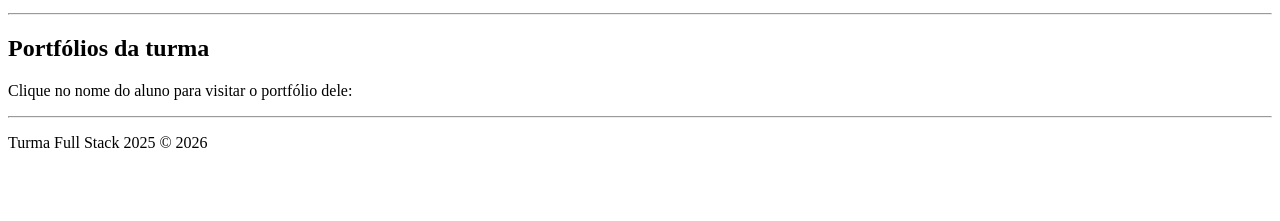
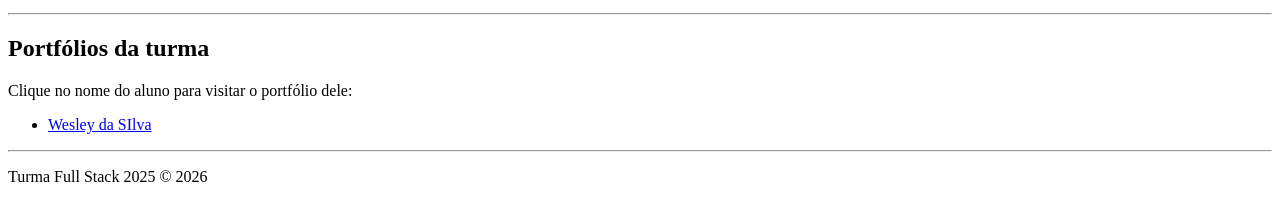
Before and after one commit to miguelmilagres/fullstack-2025, a plain HTML site: page index.html in a window 1280 px wide. Shown: the part 101-322 px from the top of the page. Drawn offline with Linux system fonts and the light colour scheme.

Commit message:
adicionando minha URl

```diff
--- a/index.html
+++ b/index.html
@@ -26,6 +26,7 @@
         <ul>
           <!-- Cada aluno deve substituir o href pelo link do seu GitHub Pages -->
           <!-- Exemplo: <a href="https://seunome.github.io" target="_blank">seu-nome</a> -->
+           <li><a href="https://github.com/wsfraga">Wesley da SIlva</a></li>
         </ul>
       </section>
     </main>
```
